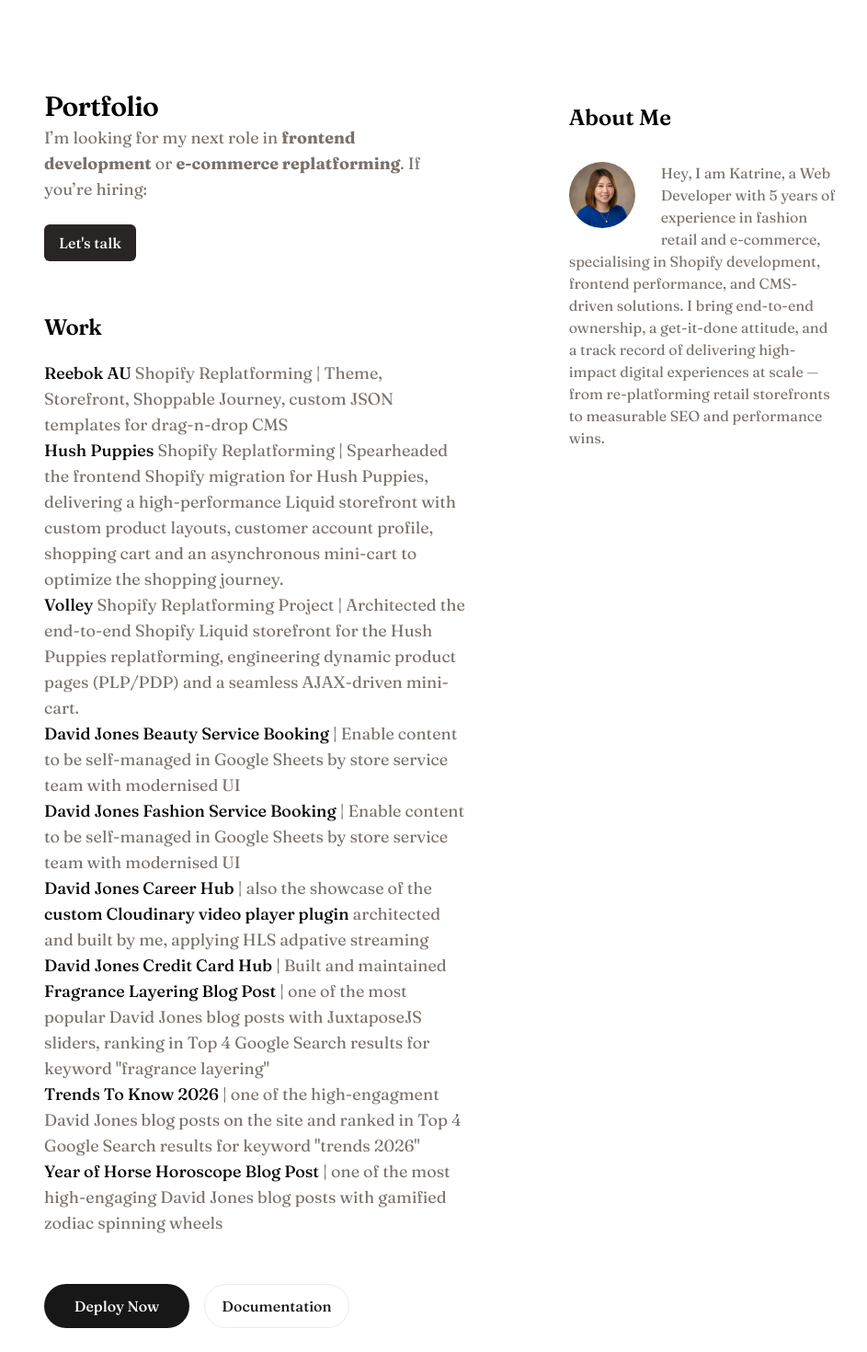
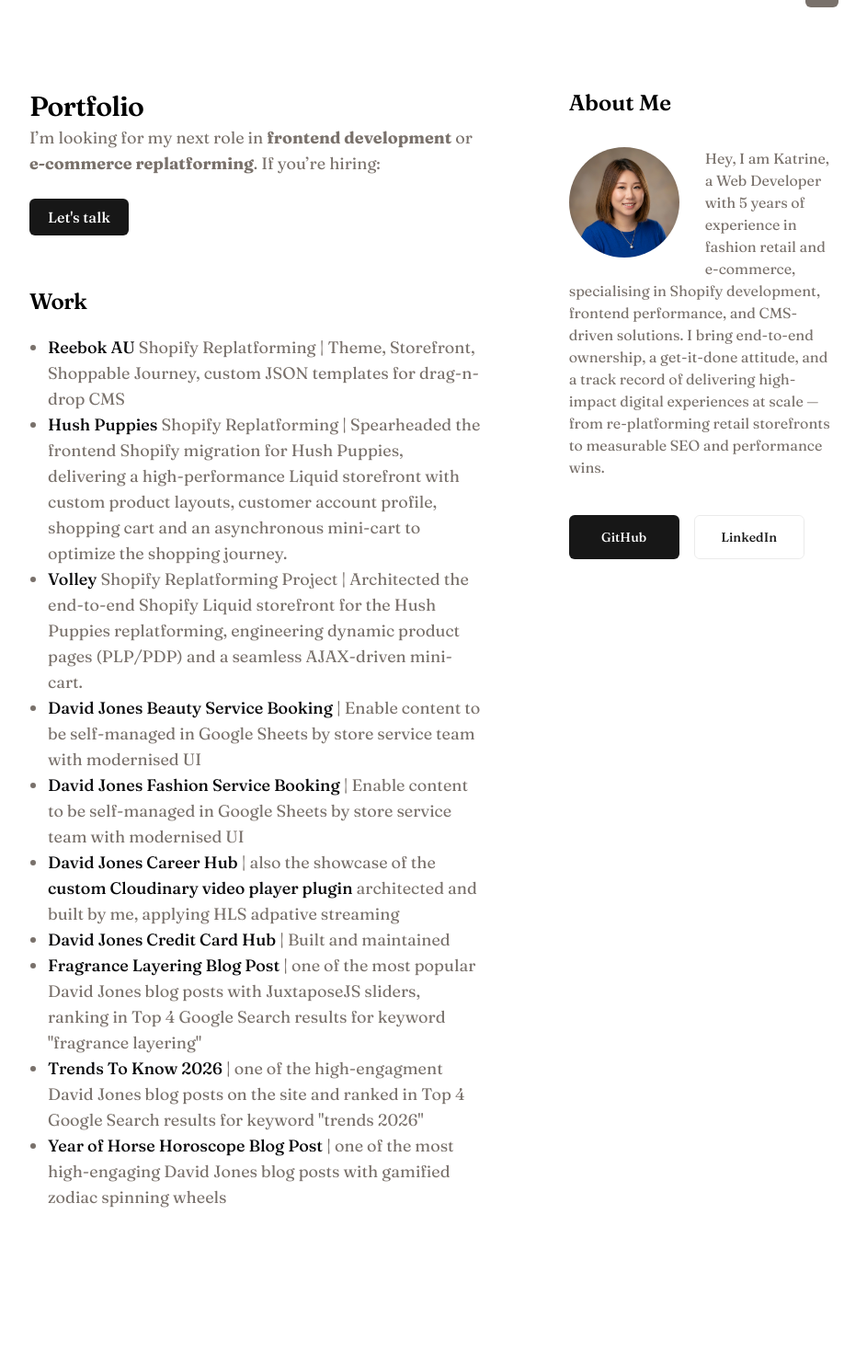
Before and after one commit to rmit-s3617315-Katrine-Ren/my-portfolio, a Next.js app: page / in a window 1280 px wide. Shown: the part 176-1646 px from the top of the page at 92% size, without its empty margins (192-1135 px from the left). Built offline with nearby package versions, Linux system fonts and the light colour scheme.

Commit message:
add toggle button & tweak mobile view

```diff
--- a/app/page.tsx
+++ b/app/page.tsx
@@ -1,28 +1,36 @@
 import Image from "next/image";
+import ThemeToggle from "./ThemeToggle";
 
 export default function Home() {
   return (
-    <div className="grid grid-cols-1 gap-12 md:grid-cols-[2fr_1fr]">
+
+    <div className="relative">
+      {/* Theme Toggle  */}
+      <div className="absolute top-0 right-0">
+        <ThemeToggle />
+      </div>
+
+      <div className="grid grid-cols-1 gap-12 md:grid-cols-[2fr_1fr]">
       {/* Left */}
-      <div className="flex flex-col flex-1 items-center justify-center bg-zinc-50 dark:bg-black">
-        <main className="flex flex-1 w-full max-w-3xl flex-col gap-13 items-center justify-between py-32 px-16 bg-white dark:bg-black sm:items-start">
+      <div className="flex flex-col flex-1 items-center justify-center bg-zinc-50">
+        <main className="flex flex-1 w-full max-w-3xl flex-col gap-13 items-center justify-between py-10 sm:py-32 px-0 xl:px-12 bg-white dark:bg-black sm:items-start">
           {/* Intro */}
           <section>
             <h1 className="max-w-xs text-3xl font-semibold leading-10 tracking-tight text-black dark:text-zinc-50">Portfolio</h1>
-            <p className="text-lg text-stone-500"><p>I’m looking for my next role in <a href="/developer-education-principles"><strong>frontend development</strong></a> or <a href="/dream-role"><strong>e-commerce replatforming</strong></a>. If you’re hiring:</p>
-            </p>
+            <p className="text-lg text-stone-500">I’m looking for my next role in <strong>frontend development</strong> or <strong>e-commerce replatforming</strong>. If you’re hiring:</p>
+
             <span className="not-prose relative inline-block mt-6">
               <span className="transition-opacity duration-500 opacity-100"></span>
               <a href="https://www.linkedin.com/in/katrine-ren-69705a83/" target="_blank" rel="noopener noreferrer"
-                className="relative z-1 inline-flex items-center rounded-md bg-stone-800 px-4 py-2 text-base font-medium text-white no-underline hover:bg-stone-700">Let's talk</a>
+                className="relative z-1 inline-flex items-center rounded-md px-4 py-2 text-base font-medium no-underline bg-foreground px-5 text-background transition-colors hover:bg-[#383838] dark:hover:bg-[#ccc]">Let's talk</a>
             </span>
           </section>
           {/* Work */}
-          <section className="flex flex-col items-center gap-4 text-center sm:items-start sm:text-left">
+          <section className="flex flex-col gap-4 text-left sm:items-start">
             <h2 className="max-w-xs text-2xl font-semibold leading-10 tracking-tight text-black dark:text-zinc-50">
               Work
             </h2>
-            <ul>
+            <ul className="list-disc ml-5">
               <li className="text-lg text-stone-500">
                 <a href="https://reebok.com.au/" className="font-medium text-zinc-950 dark:text-zinc-50" target="_blank" rel="noopener noreferrer">Reebok AU</a> Shopify Replatforming | Theme, Storefront, Shoppable Journey, custom JSON templates for drag-n-drop CMS </li>
               <li className="text-lg text-stone-500">
@@ -35,45 +43,47 @@
               <li className="text-lg text-stone-500"><a href="https://www.davidjones.com/credit-card" className="font-medium text-zinc-950 dark:text-zinc-50" target="_blank" rel="noopener noreferrer">David Jones Credit Card Hub</a> | Built and maintained</li>
               <li className="text-lg text-stone-500"><a href="https://www.davidjones.com/blog/fragrance-layering" className="font-medium text-zinc-950 dark:text-zinc-50" target="_blank" rel="noopener noreferrer">Fragrance Layering Blog Post</a> | one of the most popular David Jones blog posts with JuxtaposeJS sliders, ranking in Top 4 Google Search results for keyword "fragrance layering"</li>
               <li className="text-lg text-stone-500"><a href="https://www.davidjones.com/blog/trends-to-know-in-2026/" className="font-medium text-zinc-950 dark:text-zinc-50" target="_blank" rel="noopener noreferrer">Trends To Know 2026</a> | one of the high-engagment David Jones blog posts on the site and ranked in Top 4 Google Search results for keyword "trends 2026"</li>
-              <li className="text-lg text-stone-500"><a href="https://www.davidjones.com/blog/fragrance-layering" className="font-medium text-zinc-950 dark:text-zinc-50" target="_blank" rel="noopener noreferrer">Year of Horse Horoscope Blog Post</a> | one of the most high-engaging David Jones blog posts with gamified zodiac spinning wheels</li>
+              <li className="text-lg text-stone-500"><a href="https://www.davidjones.com/blog/gifting/in-the-year-of-the-horse-your-2026-chinese-zodiac-predictions/" className="font-medium text-zinc-950 dark:text-zinc-50" target="_blank" rel="noopener noreferrer">Year of Horse Horoscope Blog Post</a> | one of the most high-engaging David Jones blog posts with gamified zodiac spinning wheels</li>
             </ul>
-          </section>
-          {/* Contact */}
-          <section className="flex flex-col gap-4 text-base font-medium sm:flex-row">
-            <a
-              className="flex h-12 w-full items-center justify-center gap-2 rounded-full bg-foreground px-5 text-background transition-colors hover:bg-[#383838] dark:hover:bg-[#ccc] md:w-[158px]"
-              href="https://vercel.com/new?utm_source=create-next-app&utm_medium=appdir-template-tw&utm_campaign=create-next-app"
-              target="_blank"
-              rel="noopener noreferrer"
-            >
-              Deploy Now
-            </a>
-            <a
-              className="flex h-12 w-full items-center justify-center rounded-full border border-solid border-black/[.08] px-5 transition-colors hover:border-transparent hover:bg-black/[.04] dark:border-white/[.145] dark:hover:bg-[#1a1a1a] md:w-[158px]"
-              href="https://nextjs.org/docs?utm_source=create-next-app&utm_medium=appdir-template-tw&utm_campaign=create-next-app"
-              target="_blank"
-              rel="noopener noreferrer"
-            >
-              Documentation
-            </a>
           </section>
         </main>
       </div>
       {/* Right sidebar */}
-      <div className="py-36">
+      <div className="py-10 sm:py-32">
         <h2 className="text-2xl font-semibold text-black dark:text-zinc-50 pb-8">About Me</h2>
         <p className="text-stone-500">
           <Image
-            className="float-left mt-0! mr-7 mb-2 w-[3lh] rounded-full"
+            className="float-left mt-0! mr-7 mb-2 w-[3lh] lg:w-[5lh] rounded-full"
             src="/profile.png"
             alt="Katrine Ren's profile picture"
-            width={400}
-            height={400}
+            width={500}
+            height={500}
             priority
           />
           Hey, I am Katrine, a Web Developer with 5 years of experience in fashion retail and e-commerce, specialising in Shopify development, frontend performance, and CMS-driven solutions. I bring end-to-end ownership, a get-it-done attitude, and a track record of delivering high-impact digital experiences at scale — from re-platforming retail storefronts to measurable SEO and performance wins.
         </p>
+        {/* Contact */}
+          <section className="flex gap-4 text-sm font-medium sm:flex-row mt-10">
+            <a
+              className="flex h-12 w-1/2 items-center justify-center gap-2 rounded-md bg-foreground px-5 text-background transition-colors hover:bg-[#383838] dark:hover:bg-[#ccc] md:w-[120px]"
+              href="https://github.com/rmit-s3617315-Katrine-Ren/my-portfolio"
+              target="_blank"
+              rel="noopener noreferrer"
+            >
+              GitHub
+            </a>
+            <a
+              className="flex h-12 w-1/2 items-center justify-center rounded-md border border-solid border-black/[.08] px-5 transition-colors hover:border-transparent hover:bg-black/[.04] dark:border-white/[.145] dark:hover:bg-[#1a1a1a] md:w-[120px]"
+              href="https://www.linkedin.com/in/katrine-ren-69705a83/"
+              target="_blank"
+              rel="noopener noreferrer"
+            >
+              LinkedIn
+            </a>
+          </section>
       </div>
     </div>
+    </div>
+
   );
 }
```
